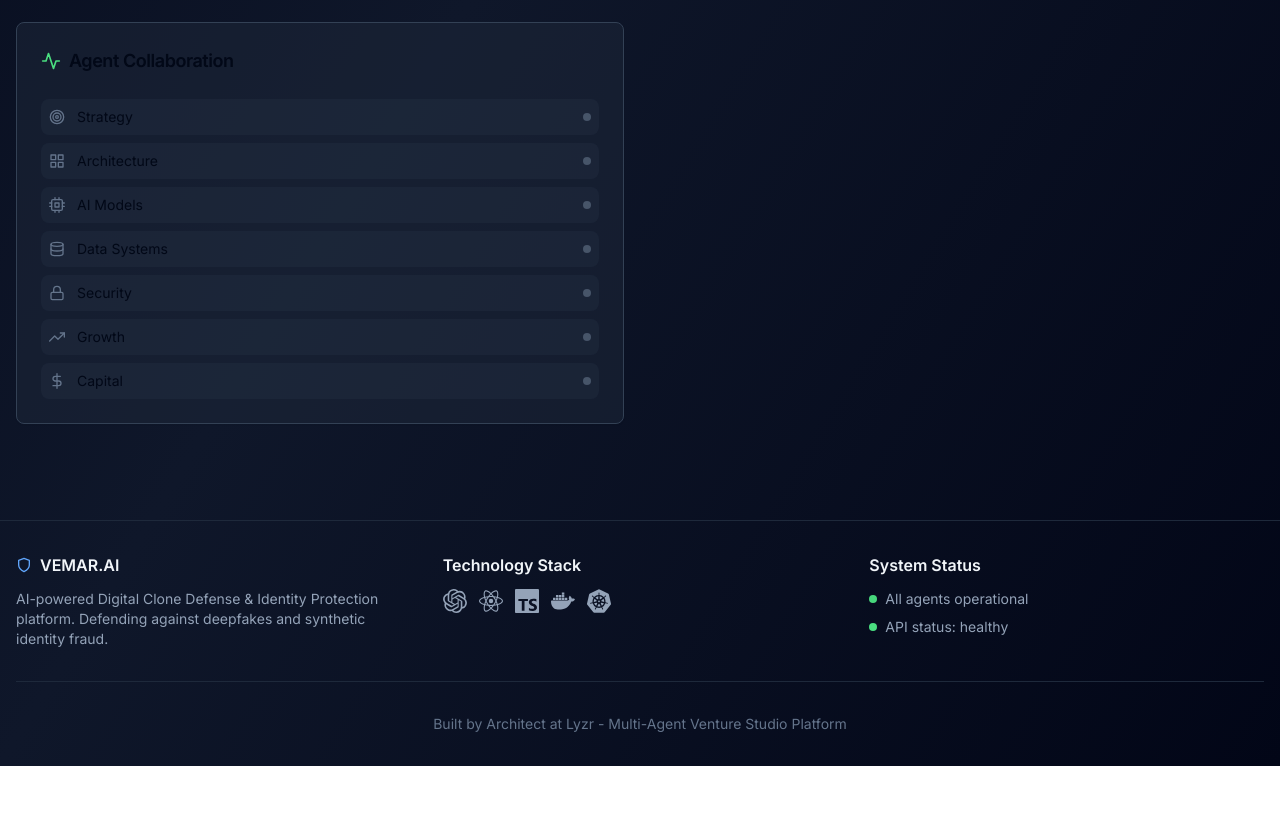
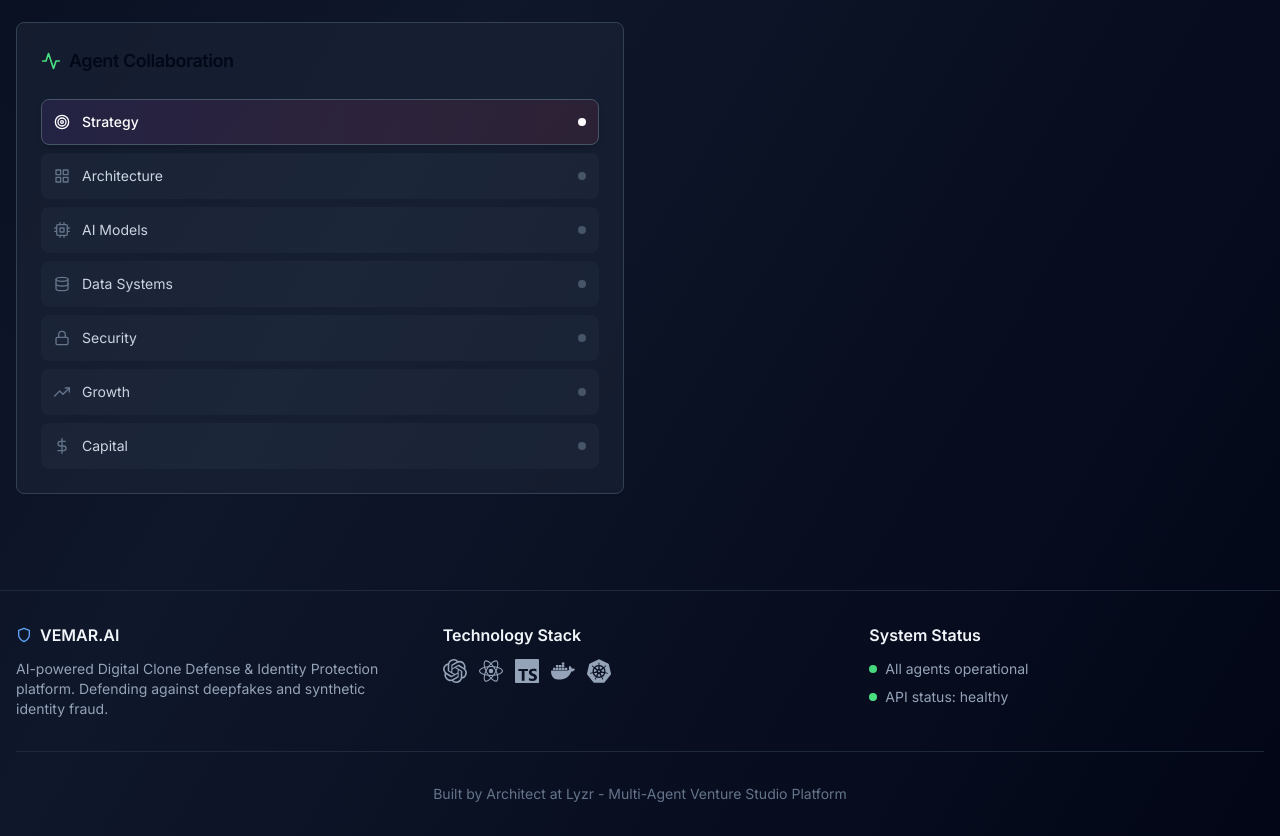
Before and after one commit to Lyzr-Apps/vemar-blueprint-epic-club, a Next.js app: page / in a window 1280 px wide. Shown: the part 1316-2152 px from the top of the page. Before the commit the page ends 2082 px from the top, so only its background shows below. Built offline with nearby package versions, Linux system fonts and the light colour scheme.

Commit message:
feat: made Agent Collaboration section interactive with click handlers and visual feedback

```diff
--- a/app/page.tsx
+++ b/app/page.tsx
@@ -700,21 +700,38 @@ export default function VemarAIStudio() {
                   {agents.map((agent, idx) => {
                     const Icon = agent.icon
                     const hasResponse = agentHistory[idx]
+                    const isActive = activeAgent === idx
                     return (
-                      <div
+                      <button
                         key={agent.id}
-                        className={`flex items-center gap-3 p-2 rounded-lg transition-all ${
-                          hasResponse ? 'bg-green-500/10 border border-green-500/20' : 'bg-slate-700/20'
+                        onClick={() => {
+                          setActiveAgent(idx)
+                          if (hasResponse) {
+                            setResponse(agentHistory[idx])
+                          } else {
+                            setResponse(null)
+                          }
+                          setQuery('')
+                          setError(null)
+                        }}
+                        className={`w-full flex items-center gap-3 p-3 rounded-lg transition-all ${
+                          isActive
+                            ? `bg-gradient-to-r ${agent.bgGradient} border border-slate-600 shadow-md`
+                            : hasResponse
+                            ? 'bg-green-500/10 border border-green-500/20 hover:bg-green-500/20 hover:border-green-500/30'
+                            : 'bg-slate-700/20 hover:bg-slate-700/40 border border-transparent hover:border-slate-600'
                         }`}
                       >
-                        <Icon className={`w-4 h-4 ${hasResponse ? 'text-green-400' : 'text-slate-500'}`} />
-                        <span className="text-sm flex-1">{agent.shortName}</span>
+                        <Icon className={`w-4 h-4 ${isActive ? 'text-white' : hasResponse ? 'text-green-400' : 'text-slate-500'}`} />
+                        <span className={`text-sm flex-1 text-left ${isActive ? 'text-white font-medium' : 'text-slate-300'}`}>
+                          {agent.shortName}
+                        </span>
                         {hasResponse ? (
-                          <FiCheckCircle className="w-4 h-4 text-green-400" />
+                          <FiCheckCircle className={`w-4 h-4 ${isActive ? 'text-white' : 'text-green-400'}`} />
                         ) : (
-                          <div className="w-2 h-2 rounded-full bg-slate-600"></div>
+                          <div className={`w-2 h-2 rounded-full ${isActive ? 'bg-white' : 'bg-slate-600'}`}></div>
                         )}
-                      </div>
+                      </button>
                     )
                   })}
                 </div>
```
